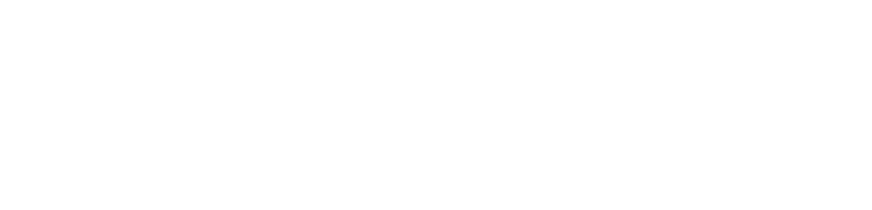
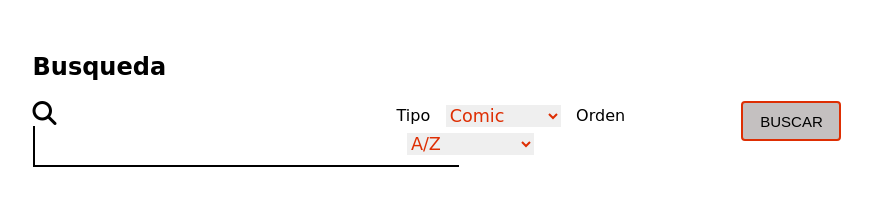
Before and after one commit to LucilaPaiva/comic-marvel, a plain HTML site: page index.html in a window 1280 px wide. Shown: the whole page, without its empty margins (203-1075 px from the left). Drawn offline with Linux system fonts and the light colour scheme; a web font is replaced by a local one.

Commit message:
realizacion del buscador y los selects, eliminacion de la carpeta css

```diff
--- a/index.html
+++ b/index.html
@@ -4,11 +4,46 @@
     <meta charset="UTF-8">
     <meta http-equiv="X-UA-Compatible" content="IE=edge">
     <meta name="viewport" content="width=device-width, initial-scale=1.0">
-    <link rel="stylecheet" href="./css/style.css">
+    <link rel="stylesheet" href="https://cdnjs.cloudflare.com/ajax/libs/font-awesome/6.2.0/css/all.min.css" integrity="sha512-xh6O/CkQoPOWDdYTDqeRdPCVd1SpvCA9XXcUnZS2FmJNp1coAFzvtCN9BmamE+4aHK8yyUHUSCcJHgXloTyT2A==" crossorigin="anonymous" referrerpolicy="no-referrer" />
+    <link rel="preconnect" href="https://fonts.googleapis.com">
+    <link rel="preconnect" href="https://fonts.gstatic.com" crossorigin>
+    <link href="https://fonts.googleapis.com/css2?family=Croissant+One&family=Varela+Round&display=swap" rel="stylesheet">
+    <link rel="stylesheet" href="scss/style.css">
     <title>Ada Comic</title>
 </head>
 <body>
     <div></div>
+
+
+    <main class="container-main">
+        <div class="search-title">
+            <h2>Busqueda</h2>
+        </div>
+        <div class="container-search">
+            <div class="container-search-input">
+                <i class="fas fa-search icon-search" aria-hidden="true"></i>
+                <input type="text" id="input-search" class="input-search">
+            </div>
+            <div class="container-search-selects">
+                <label for="select-type">Tipo</label>
+                <select class="select-search" name="type-select" id="select-type">
+                    <option value="characters">Comic</option>
+                    <option value="comic">Personajes</option>
+                </select>
+                <label for="select-order">Orden</label>
+                <select class="select-search" name="order-select" id="select-order">
+                    <option value="a-z">A/Z</option>
+                    <option value="z-a">Z/A</option>
+                    <option value="mas-nuevos">Más Nuevos</option>
+                    <option value="mas-viejos">Más Viejos</option>
+                </select>
+            </div>
+            <div class="container-button create-button">
+                <button type="button" class="search-button search-button--1">Buscar</button>
+            </div>
+        </div>
+    </main>
+
     <script src="./app.js"></script>
 </body>
 </html>
--- a/scss/style.scss
+++ b/scss/style.scss
@@ -0,0 +1,85 @@
+
+
+.container-main {
+    padding: 2% 18%;
+    font-family: 'Kalam', cursive;
+    .container-search {
+        display: flex;
+        justify-content: space-between;
+    }
+    .container-search-input {
+        width: 45%;
+
+        .icon-search {
+            font-size: 1.5em;
+        }
+
+        .input-search {
+            font-size: 2em;
+            border-top: none;
+            border-right: none;
+            border-left: solid 2px;
+            border-bottom: solid 2px black;
+        }
+    }
+    .container-search-selects {
+        width: 45%;
+        font-size: 1em;
+
+        .select-search {
+            color: #de2e03;
+            margin: 1% 3%;
+            font-size: 1.1em;
+            font-family: 'Kalam', cursive;
+            border: none;
+        }
+    }
+
+
+    .search-button {
+       background-color: #c4c0c0;
+       position: relative;
+       display: block;
+       height: 40px;
+       width: 100px;
+       border-radius: 4px;
+       text-transform: uppercase;
+       color: #000;
+       font-size: 15px;
+       overflow: hidden;
+       transition: all 300ms ease;
+       border: 2px solid #de2e03;
+       margin-bottom: 40px;
+       z-index: 0;
+       font-weight: 500;
+
+       &::before{
+        content: '';
+        position: absolute;
+        left: 0;
+        right: 0;
+        top: 0;
+        margin: auto;
+        background-color: #de2e03;
+        transition: all 800ms ease;
+        z-index: -1;
+       }
+
+       &--1::before{
+        left: -520px;
+        right: 0;
+        width: 100%;
+        height: 150%;
+        transition: all 850ms ease;
+        transform: rotate(45deg);
+        box-shadow:  0 0 10 #de2e03, 0 0 20px #20e2d7,  0 0 20px #20e2d7;
+       }
+
+       &--1:hover::before{
+        left: 520px;
+       }
+
+
+    }
+
+}
```
Also changed, not shown: css/style.css (deleted), scss/style.css (added), 2 other files.
